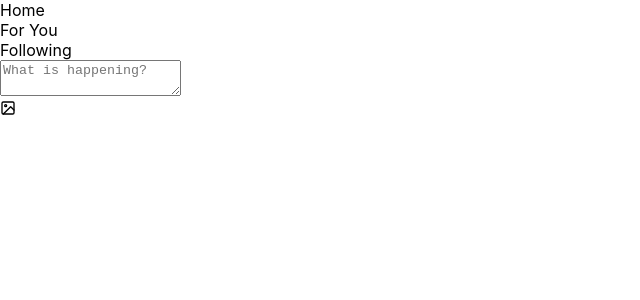
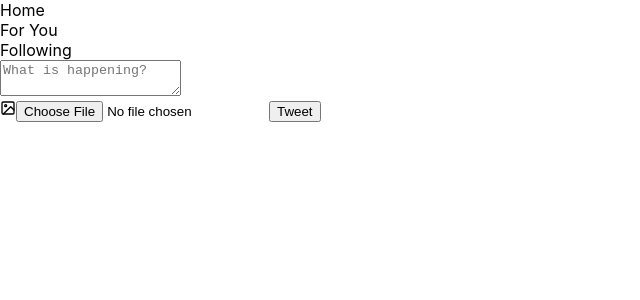
Before and after one commit to ssowem/react-twitter-app, a React (Create React App) app: page / in a window 1280 px wide. Shown: the top 300 px of the page, without its empty margins (0-640 px from the left). Built offline with nearby package versions, Linux system fonts and the light colour scheme.

Commit message:
[design] sass 스타일링

```diff
--- a/src/pages/home/index.tsx
+++ b/src/pages/home/index.tsx
@@ -1,10 +1,15 @@
-import {FiImage} from 'react-icons/fi'
+import { FiImage } from "react-icons/fi";
+import { Link } from "react-router-dom";
 export interface PostProps {
   id: string;
   email: string;
   content: string;
   createdAt: string;
   uid: string;
+  profileUrl?: string;
+  Likes?: string[];
+  likeCount?: number;
+  comments?: any;
 }
 
 const posts: PostProps[] = [
@@ -51,7 +56,9 @@ const posts: PostProps[] = [
     uid: "123123",
   },
 ];
+
 export default function HomePage() {
+  const handelFileUpload = () => {};
   return (
     <div className="home">
       <div className="home__title">Home</div>
@@ -59,18 +66,43 @@ export default function HomePage() {
         <div className="home__tab home__tab--active">For You</div>
         <div className="home__tab">Following</div>
       </div>
+      {/* Post Form */}
       <form className="post-form">
-        <textarea className="post-form__textarea"
-        required
-        name="content"
-        placeholder="What is happening?"
+        <textarea
+          className="post-form__textarea"
+          required
+          name="content"
+          placeholder="What is happening?"
         />
         <div className="post-form__submit-area">
-          <label htmlFor="file-input" className='post-form__file'>
-            <FiImage />
+          <label htmlFor="file-input" className="post-form__file">
+            <FiImage className="post-form__file-icon" />
           </label>
+          <input
+            type="file"
+            name="file-input"
+            accept="image/*" // 파일선택을 이미지 파일만 가능하게 제한
+            onChange={handelFileUpload}
+            className="hidden"
+          />
+          <input
+            type="submit"
+            value="Tweet"
+            className="post-form__submit-btn"
+          />
         </div>
       </form>
+      {/* Tweet Post */}
+      <div className="post">
+        {posts?.map((post) => (
+          <div className="post__box" key={post?.id}>
+            <Link to={`posts/${post?.id}`}></Link>
+              <div className="post__box-profile">
+
+              </div>
+          </div>
+        ))}
+      </div>
     </div>
-  )
+  );
 }
```
